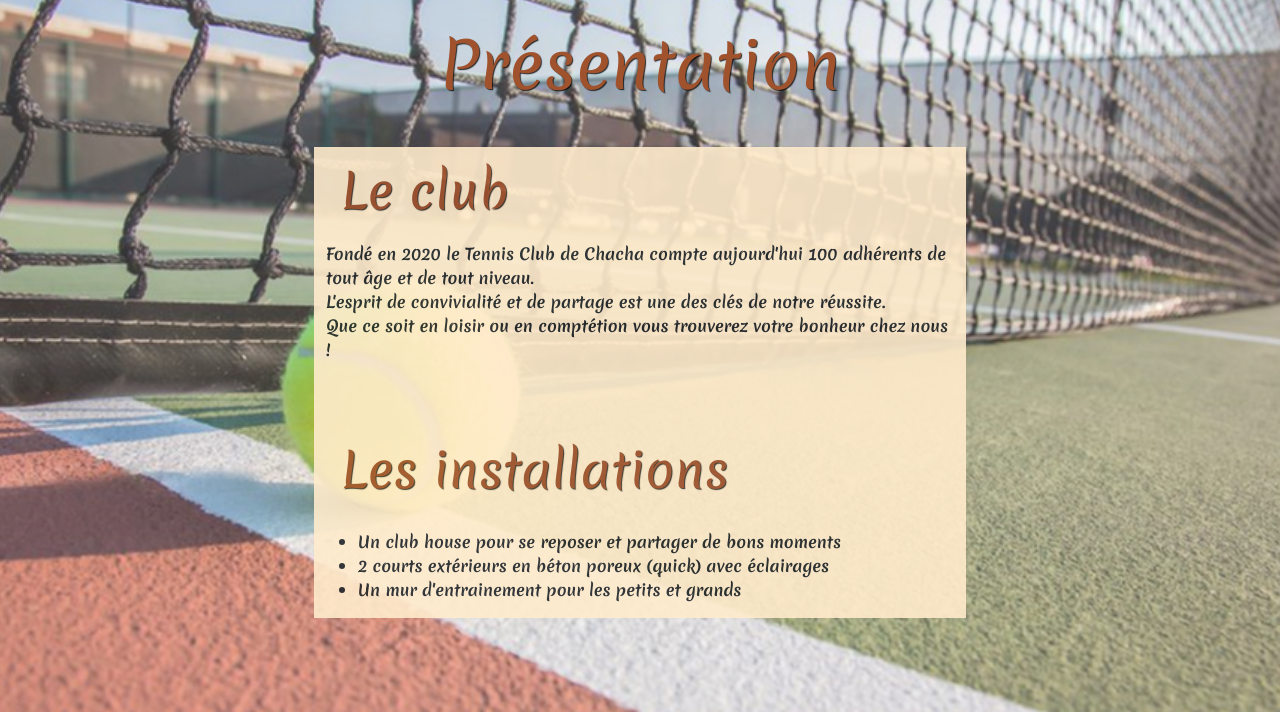
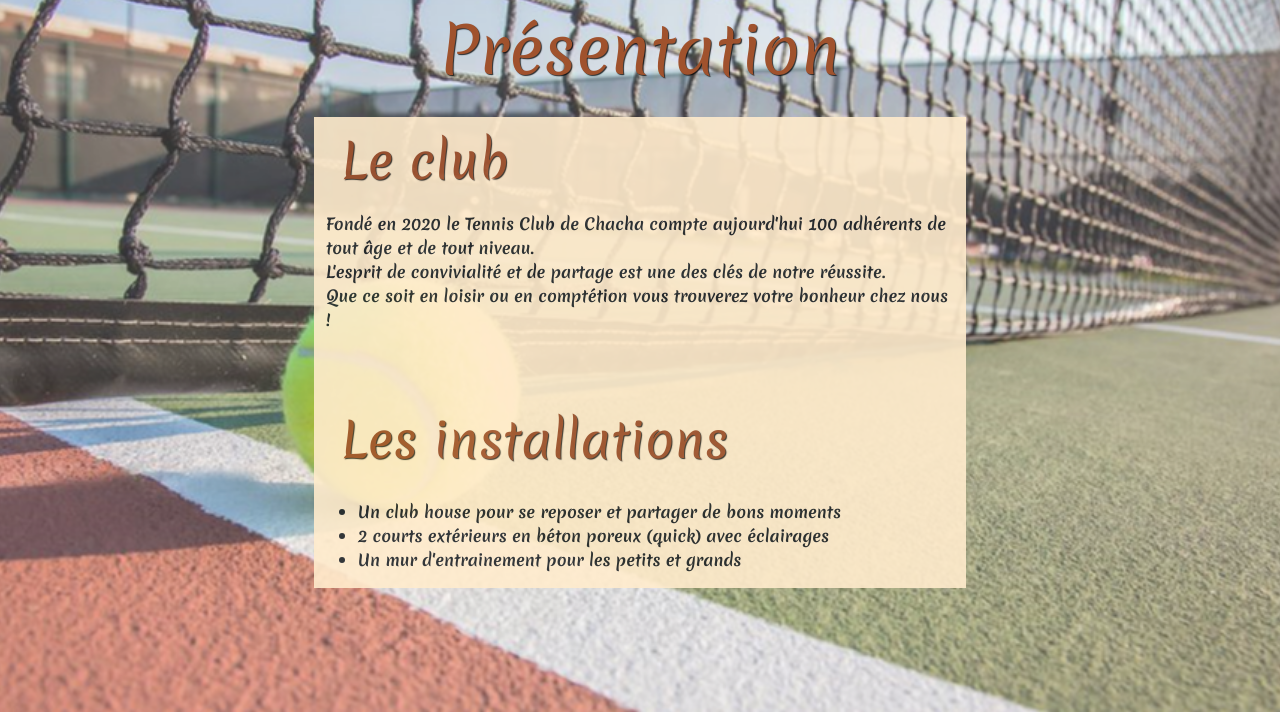
Before and after one commit to chacha0406/Cr-er-un-site-web-avec-HTML-CSS-et-le-Framework-Bootstrap, a plain HTML site: page Pages/Index.html in a window 1280 px wide. Shown: the part 88-800 px from the top of the page. Drawn offline with nearby package versions, Linux system fonts and the light colour scheme; files whose address does not match are found by name.

Commit message:
Diminution padding h1 pages Index et Moniteurs

```diff
--- a/style-Index.css
+++ b/style-Index.css
@@ -39,7 +39,7 @@ html > body {
 }
 
 main > h1 {
-    padding: 35px;
+    padding: 20px;
     font-size: 4em;
     text-align: center;
     color: #a0522d;
--- a/style-Moniteurs.css
+++ b/style-Moniteurs.css
@@ -44,7 +44,7 @@ img {
 }
 
 main > h1 {
-    padding: 35px;
+    padding: 20px;
     font-size: 4em;
     text-align: center;
     color: #a0522d;
```
